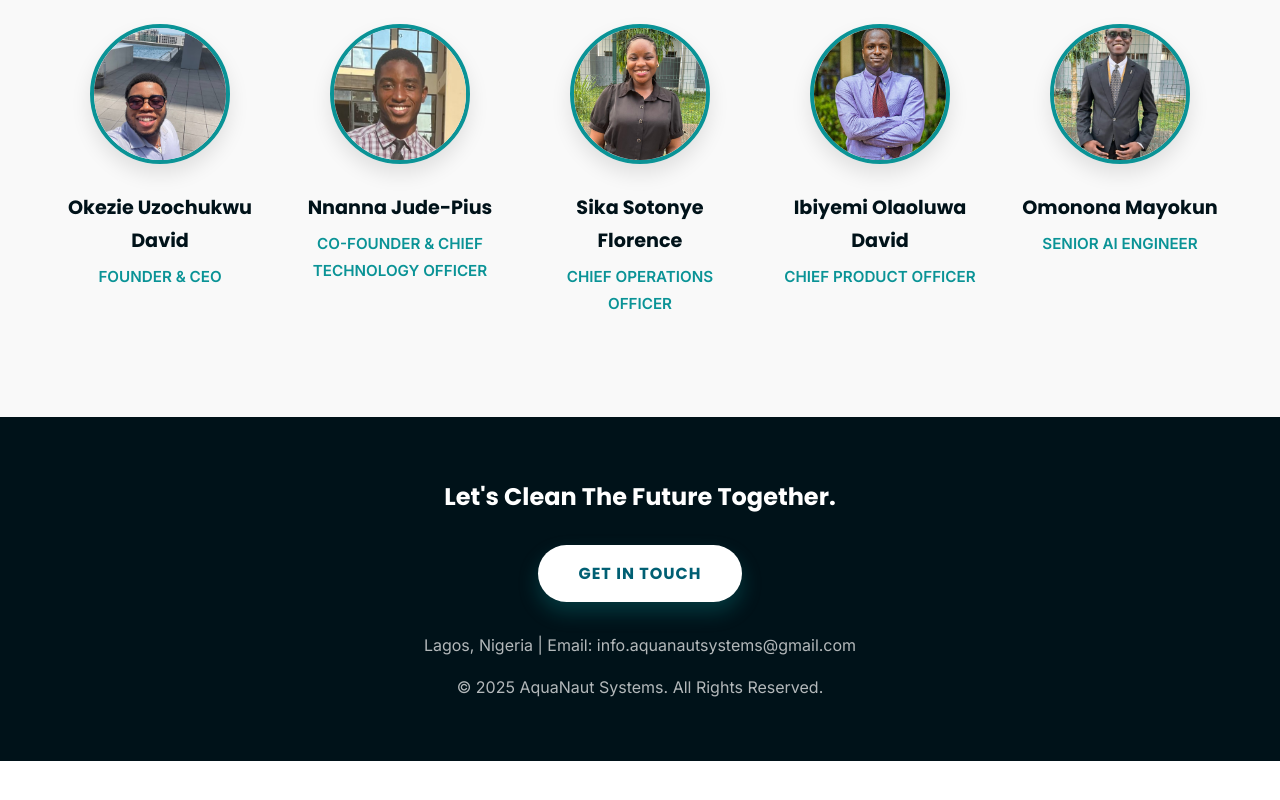
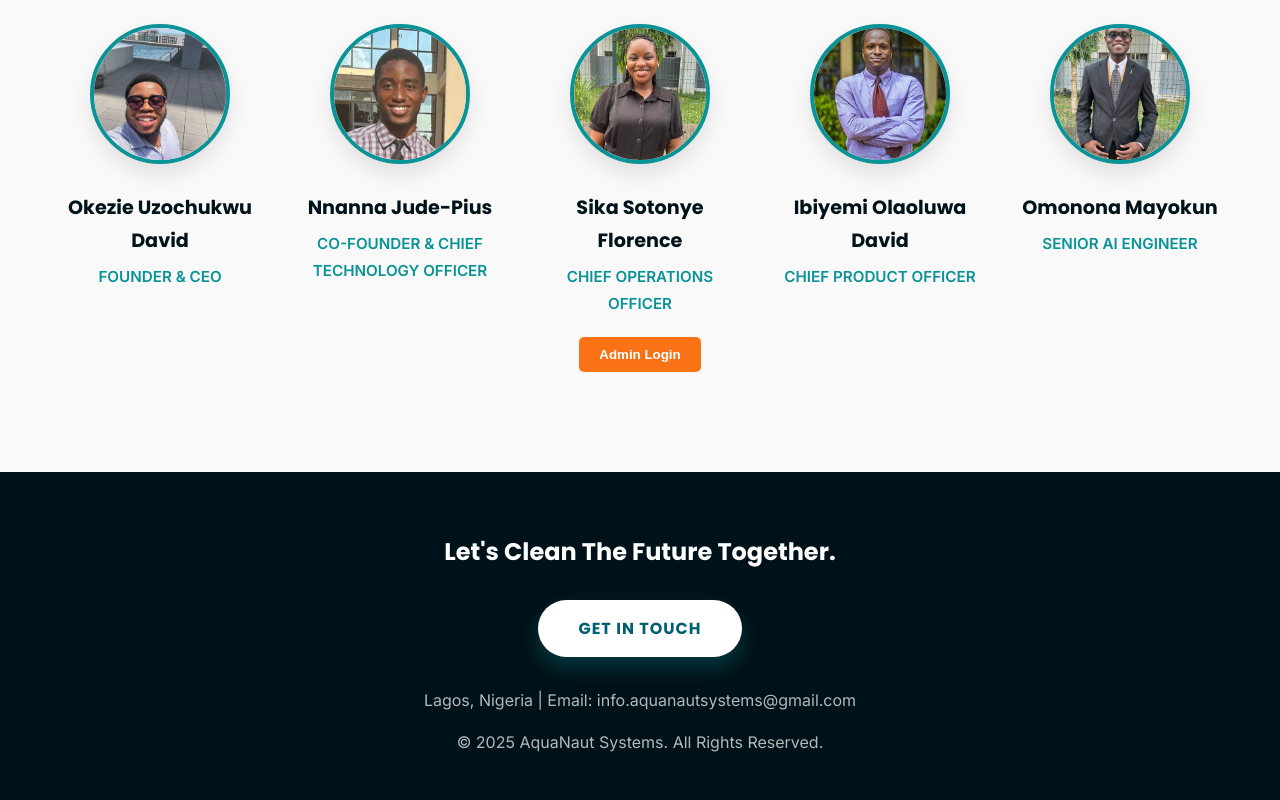
Before and after one commit to infoaquanautsystems-hub/aquanauts, a plain HTML site: page index.html in a window 1280 px wide. Shown: the part 2868-3668 px from the top of the page. Before the commit the page ends 3629 px from the top, so only its background shows below. Drawn offline with Linux system fonts and the light colour scheme.

Commit message:
Update index.html

```diff
--- a/index.html
+++ b/index.html
@@ -416,6 +416,25 @@
                 </div>
             </div>
         </div>
+        <div style="text-align:center; margin-top:20px;">
+  <button onclick="goToAdmin()" style="
+    padding:10px 20px;
+    background:#f97316;
+    border:none;
+    border-radius:5px;
+    cursor:pointer;
+    color:white;
+    font-weight:bold;
+  ">
+    Admin Login
+  </button>
+</div>
+
+<script>
+function goToAdmin() {
+  window.location.href = "admin.html";
+}
+</script>
     </section>
 
     <footer>
```
